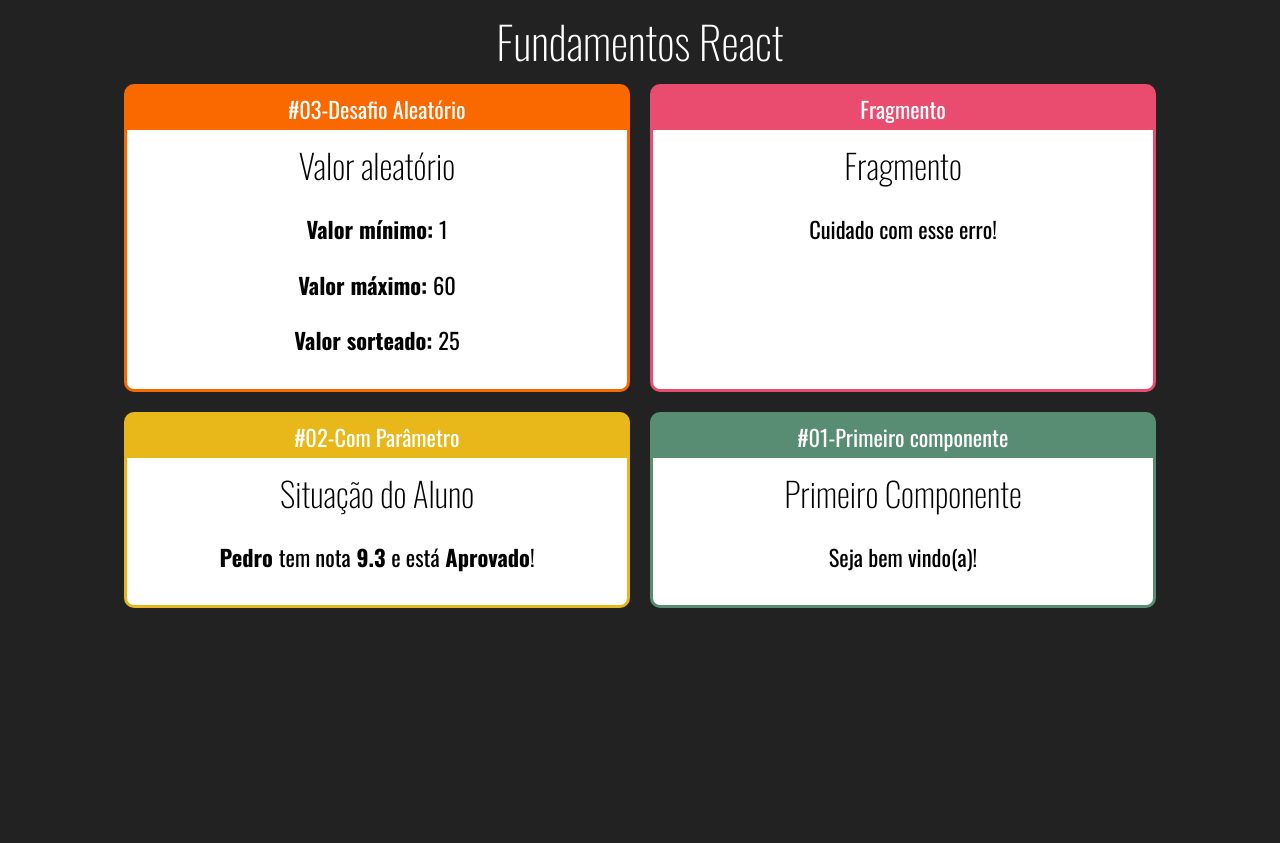
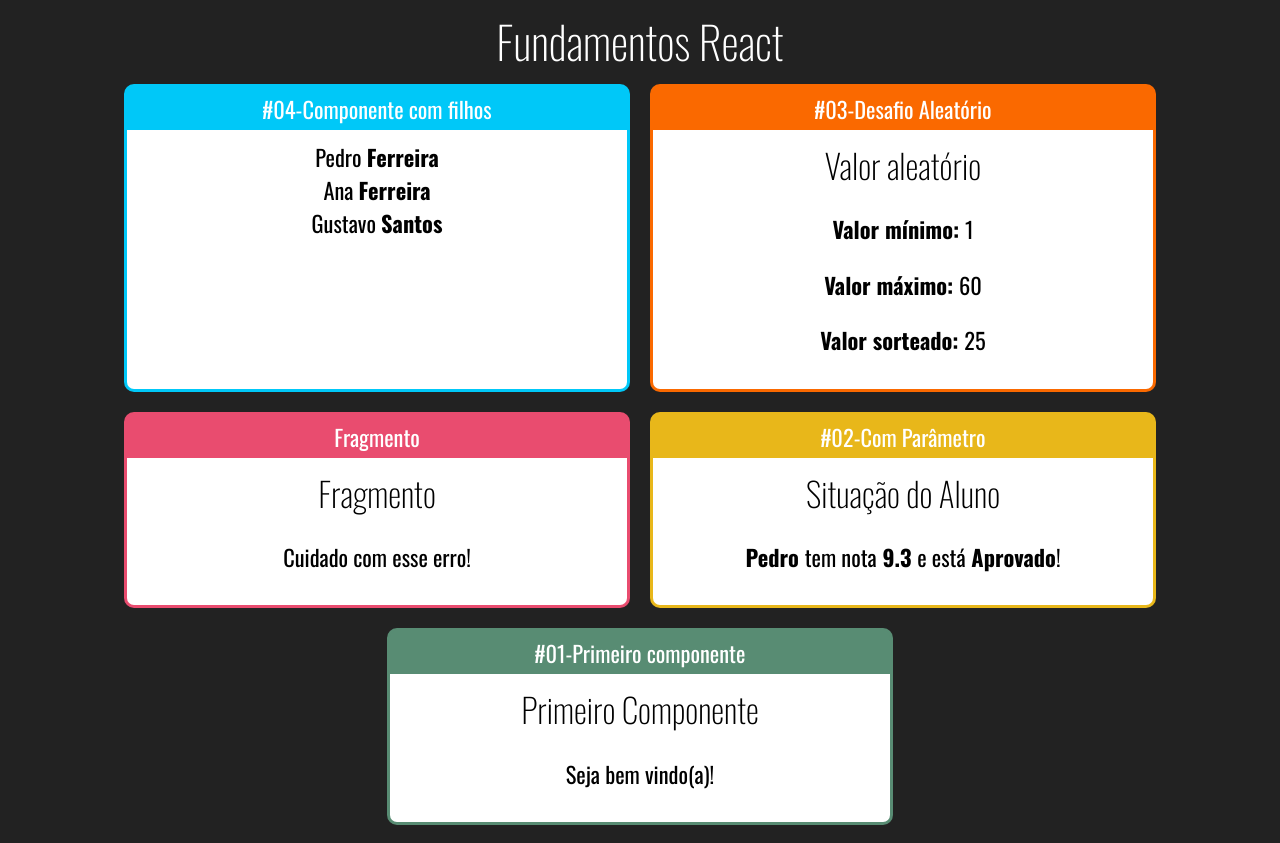
Before and after one commit to dhionson2/reactBiblioteca, a React (Create React App) app in the folder fundamentos-react/: page / in a window 1280 px wide. Before the commit the page ends 800 px from the top, so only its background shows below. Built offline with nearby package versions, Linux system fonts and the light colour scheme.

Commit message:
componente com filho

```diff
--- a/fundamentos-react/src/App.jsx
+++ b/fundamentos-react/src/App.jsx
@@ -1,6 +1,7 @@
 import './App.css'
 import React from "react";
 
+import Familha from './components/basicos/Familha';
 import Card from "./components/basicos/layout/Card";
 import Aleatorio from "./components/basicos/Aleatorio";
 import Primeiro  from './components/basicos/Primeiro';
@@ -12,6 +13,9 @@
             <h1>Fundamentos React</h1>
 
             <div className="Cards">
+                <Card titulo="#04-Componente com filhos" color="#00C8F8">
+                    <Familha sobrenome="Ferreira"/>
+                </Card>
                 <Card titulo="#03-Desafio Aleatório" color="#FA6900">
                     <Aleatorio min={1} max={60}/>
                 </Card>
--- /dev/null
+++ b/fundamentos-react/src/components/basicos/Familha.jsx
@@ -0,0 +1,11 @@
+import React from "react";
+import FamilhaMembro from "./FamilhaMembro";
+export default props => {
+    return(
+        <div>
+            <FamilhaMembro nome="Pedro" sobrenome={props.sobrenome}/>
+            <FamilhaMembro nome="Ana" {...props}/>
+            <FamilhaMembro nome="Gustavo" sobrenome="Santos"/>
+        </div>
+    )
+}
--- /dev/null
+++ b/fundamentos-react/src/components/basicos/FamilhaMembro.jsx
@@ -0,0 +1,8 @@
+
+import React from "react";
+
+export default props => {
+    return(
+        <div>{props.nome} <strong>{props.sobrenome}</strong></div>
+    )
+}
```
